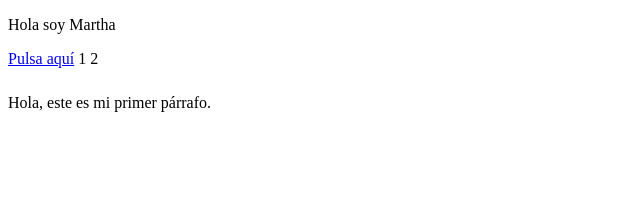
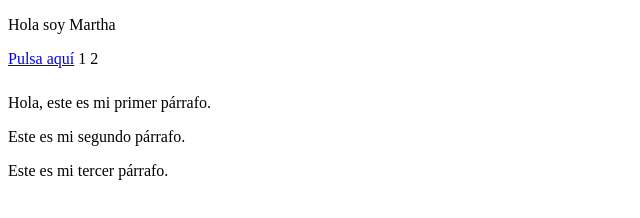
Before and after one commit to MarthaZFQ/Proyecto1, a plain HTML site: page index.html in a window 1280 px wide. Shown: the whole page, without its empty margins (0-640 px from the left). Drawn offline with Linux system fonts and the light colour scheme.

Commit message:
He añadido mi tercer párrafo

```diff
--- a/index.html
+++ b/index.html
@@ -17,5 +17,7 @@
 		</td>
 	</table>
 	<p>Hola, este es mi primer párrafo.</p>
+	<p>Este es mi segundo párrafo.</p>
+	<p>Este es mi tercer párrafo.</p>
 </body>
 </html>
```
